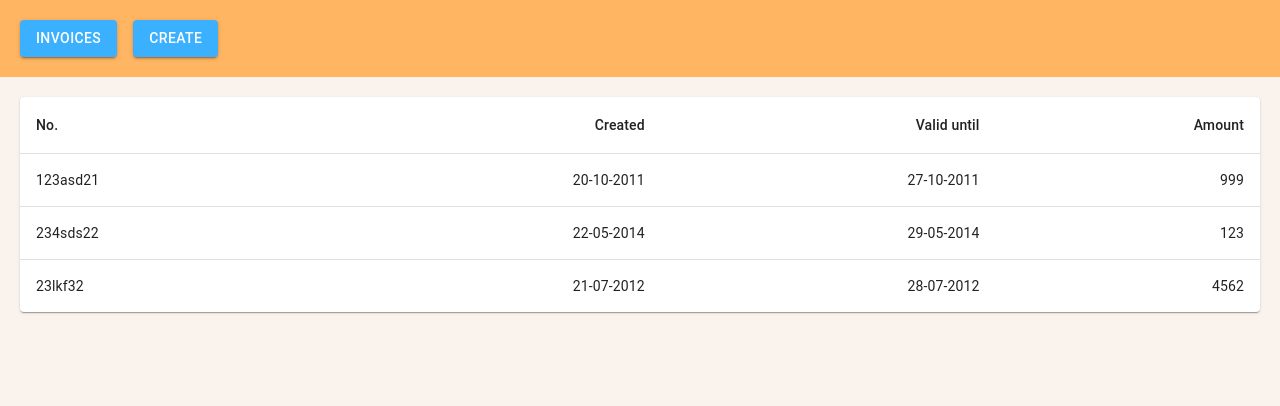
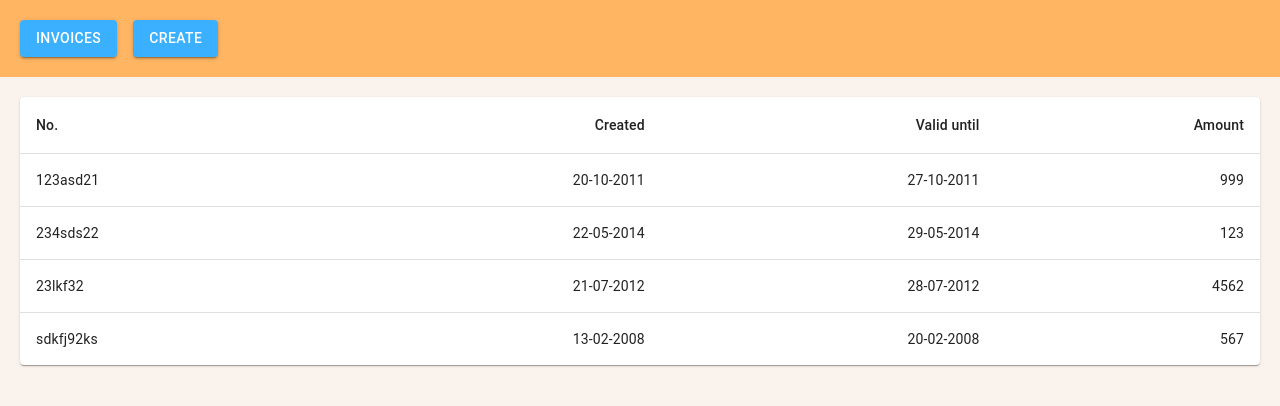
Before and after one commit to AdrianChojnacki/Accounting-Application, a React (Create React App) app: page / in a window 1280 px wide. Shown: the top 406 px of the page. Built offline with nearby package versions, Linux system fonts and the light colour scheme.

Commit message:
Add proper data to Home.tsx

```diff
--- a/package.json
+++ b/package.json
@@ -28,7 +28,7 @@
     "lint": "eslint .",
     "lint:fix": "eslint --fix .",
     "prepare": "husky install",
-    "server": "json-server -p 3001 ./src/server/db.json"
+    "server": "json-server -p 3001 --watch ./src/server/db.json"
   },
   "eslintConfig": {
     "extends": [
--- a/src/dummy-data.json
+++ /dev/null
@@ -1,20 +0,0 @@
-[
-  {
-    "id": "123asd21",
-    "created": "20-10-2011",
-    "until": "27-10-2011",
-    "amount": 999
-  },
-  {
-    "id": "234sds22",
-    "created": "22-05-2014",
-    "until": "29-05-2014",
-    "amount": 123
-  },
-  {
-    "id": "23lkf32",
-    "created": "21-07-2012",
-    "until": "28-07-2012",
-    "amount": 4562
-  }
-]
--- a/src/pages/Home.tsx
+++ b/src/pages/Home.tsx
@@ -1,10 +1,10 @@
 import { PageWrapper, InvoicesTable } from "../components";
-import Invoices from "../dummy-data.json";
+import Data from "../server/db.json";
 
 export default function Home() {
   return (
     <PageWrapper>
-      <InvoicesTable invoices={Invoices} />
+      <InvoicesTable invoices={Data.posts} />
     </PageWrapper>
   );
 }
--- a/src/server/db.json
+++ b/src/server/db.json
@@ -1,3 +1,28 @@
 {
-  "posts": [{ "id": 1, "title": "json-server", "author": "typicode" }]
+  "posts": [
+    {
+      "id": "123asd21",
+      "created": "20-10-2011",
+      "until": "27-10-2011",
+      "amount": 999
+    },
+    {
+      "id": "234sds22",
+      "created": "22-05-2014",
+      "until": "29-05-2014",
+      "amount": 123
+    },
+    {
+      "id": "23lkf32",
+      "created": "21-07-2012",
+      "until": "28-07-2012",
+      "amount": 4562
+    },
+    {
+      "id": "sdkfj92ks",
+      "created": "13-02-2008",
+      "until": "20-02-2008",
+      "amount": 567
+    }
+  ]
 }
```
